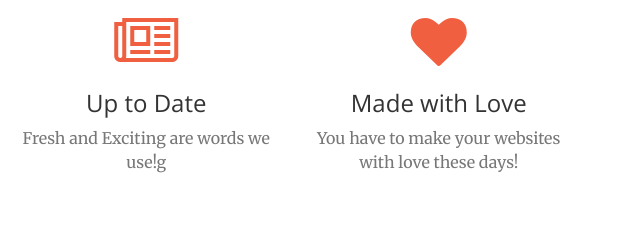
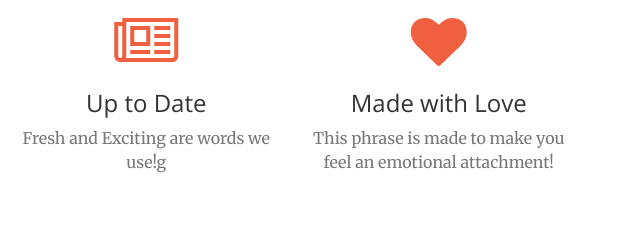
Before and after one commit to smcgroarty/MySuperTestRepo, a plain HTML site: page index.html in a window 1280 px wide. Shown: the part 1400-1640 px from the top of the page, 640-1280 px from the left. Drawn offline with nearby package versions, Linux system fonts and the light colour scheme.

Commit message:
More Randomness!

```diff
--- a/index.html
+++ b/index.html
@@ -131,7 +131,7 @@
                     <div class="service-box">
                         <i class="fa fa-4x fa-heart wow bounceIn text-primary" data-wow-delay=".3s"></i>
                         <h3>Made with Love</h3>
-                        <p class="text-muted">You have to make your websites with love these days!</p>
+                        <p class="text-muted">This phrase is made to make you feel an emotional attachment!</p>
                     </div>
                 </div>
             </div>
```
